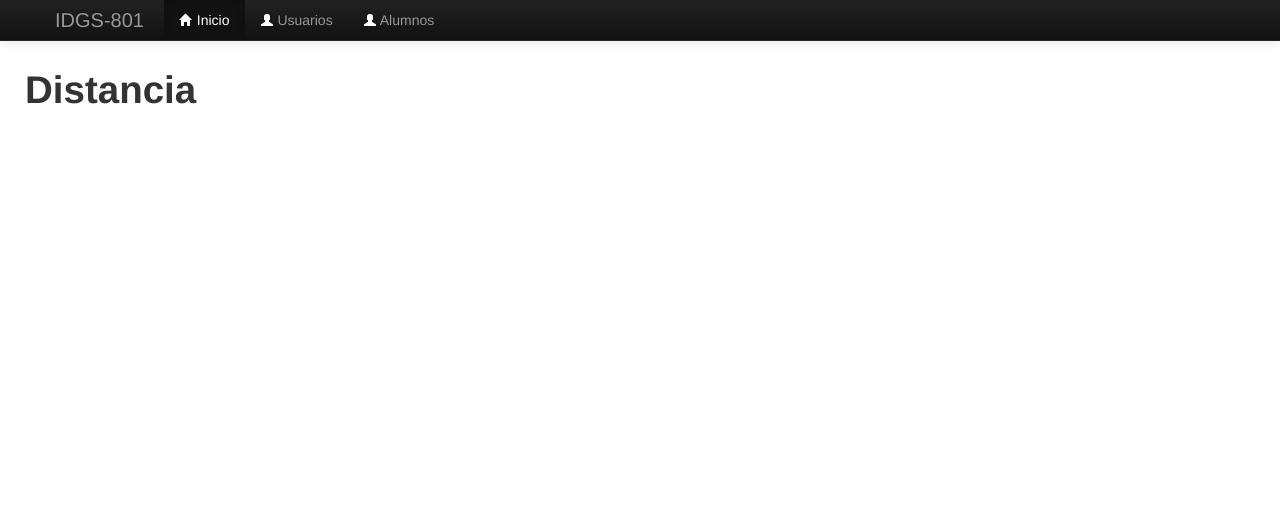
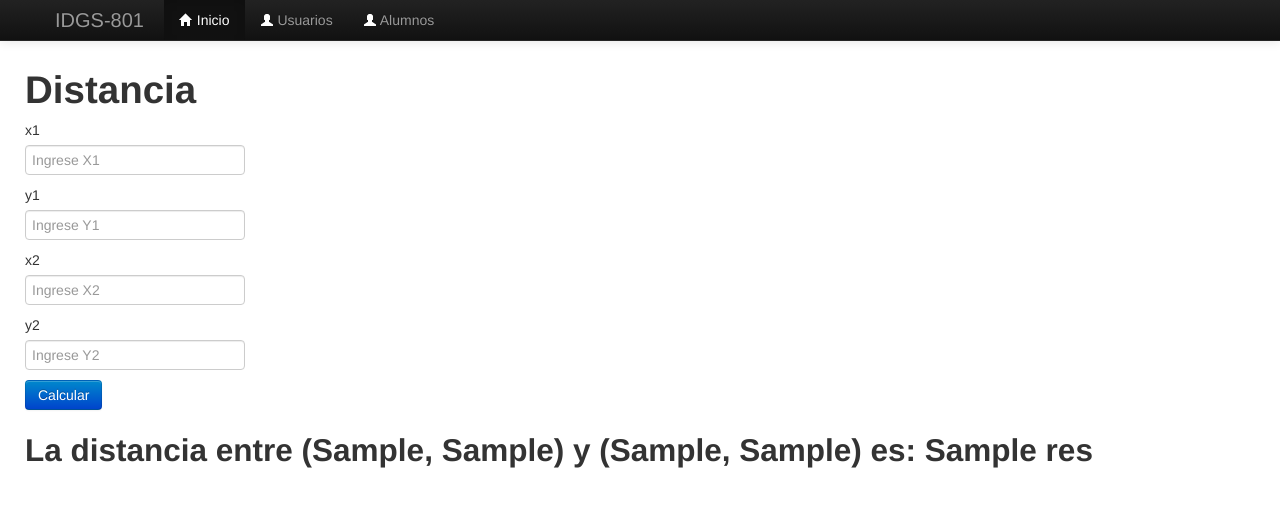
Before and after one commit to IEVN1002-22002261/api_flask02, a Flask app: template templates/distancia.html in a window 1280 px wide. Shown: the top 507 px of the page. Run offline with Flask 3, Linux system fonts and the light colour scheme; the template is opened without the code that fills it: most values are stand-ins (such as "Sample title", 1, 10 or a date in 2020); some libraries are stand-ins or nearby versions.

Commit message:
Distancias

```diff
--- a/app.py
+++ b/app.py
@@ -1,4 +1,5 @@
-from flask import Flask, render_template
+from flask import Flask, render_template,request
+import math
 
 
 app = Flask(__name__)
@@ -9,13 +10,43 @@ def index():
     listado = ['Python', 'Flask', 'Jinja2', 'HTML', 'CSS']
     return render_template('index.html', titulo=titulo, listado=listado)
 
-@app.route('/calculos')
+@app.route('/calculos', methods=['GET', 'POST'])
 def calculos():
-    return render_template('calculos.html')
 
-@app.route('/distancia')
+    res = 0
+    numero1 = 0
+    numero2 = 0
+    if request.method == 'POST':
+        numero1 = float(request.form['numero1'])
+        numero2 = float(request.form['numero2'])
+        opcion = request.form['operacion']
+        if opcion == 'suma':
+            res= int(numero1) + int(numero2)
+        if opcion == 'resta':
+            res= int(numero1) - int(numero2)
+        if opcion == 'multiplicacion':
+            res= int(numero1) * int(numero2)
+        if opcion == 'division':
+            res = numero1 / numero2 if numero2 != 0 else "Error: división por cero"
+
+    return render_template('calculos.html', res=res, numero1=numero1, numero2=numero2)
+
+@app.route('/distancia', methods=['GET', 'POST'])
 def distancia():
-    return render_template('distancia.html')
+    res = None
+    x1 = y1 = x2 = y2 = 0
+
+    if request.method == 'POST':
+        x1 = float(request.form['x1'])
+        y1 = float(request.form['y1'])
+        x2 = float(request.form['x2'])
+        y2 = float(request.form['y2'])
+
+        dx = x2 - x1
+        dy = y2 - y1
+        res = math.sqrt(dx * dx + dy * dy)
+
+    return render_template('distancia.html', res=res, x1=x1, y1=y1, x2=x2, y2=y2)
 
 @app.route('/user/<string:user>')
 def user(user):
--- a/templates/distancia.html
+++ b/templates/distancia.html
@@ -1,4 +1,16 @@
 {%extends "layout.html"%}
+    {%import "_macros.html" as datos_macro%}
     {%block container%}
     <h1>Distancia</h1>
-    {%endblock%}
+    <form action="/distancia" method="post">
+            {{datos_macro.datos('x1','Ingrese X1')}}
+            {{datos_macro.datos('y1','Ingrese Y1')}}
+            {{datos_macro.datos('x2','Ingrese X2')}}
+            {{datos_macro.datos('y2','Ingrese Y2')}}
+
+            <button type="submit" class="btn btn-primary">Calcular</button>
+    </form>
+  {% if res is not none %}
+  <h2>La distancia entre ({{x1}}, {{y1}}) y ({{x2}}, {{y2}}) es: {{res}}</h2>
+{% endif %}
+{% endblock %}
```
Also changed, not shown: templates/calculos.html (+7 -4 lines).
